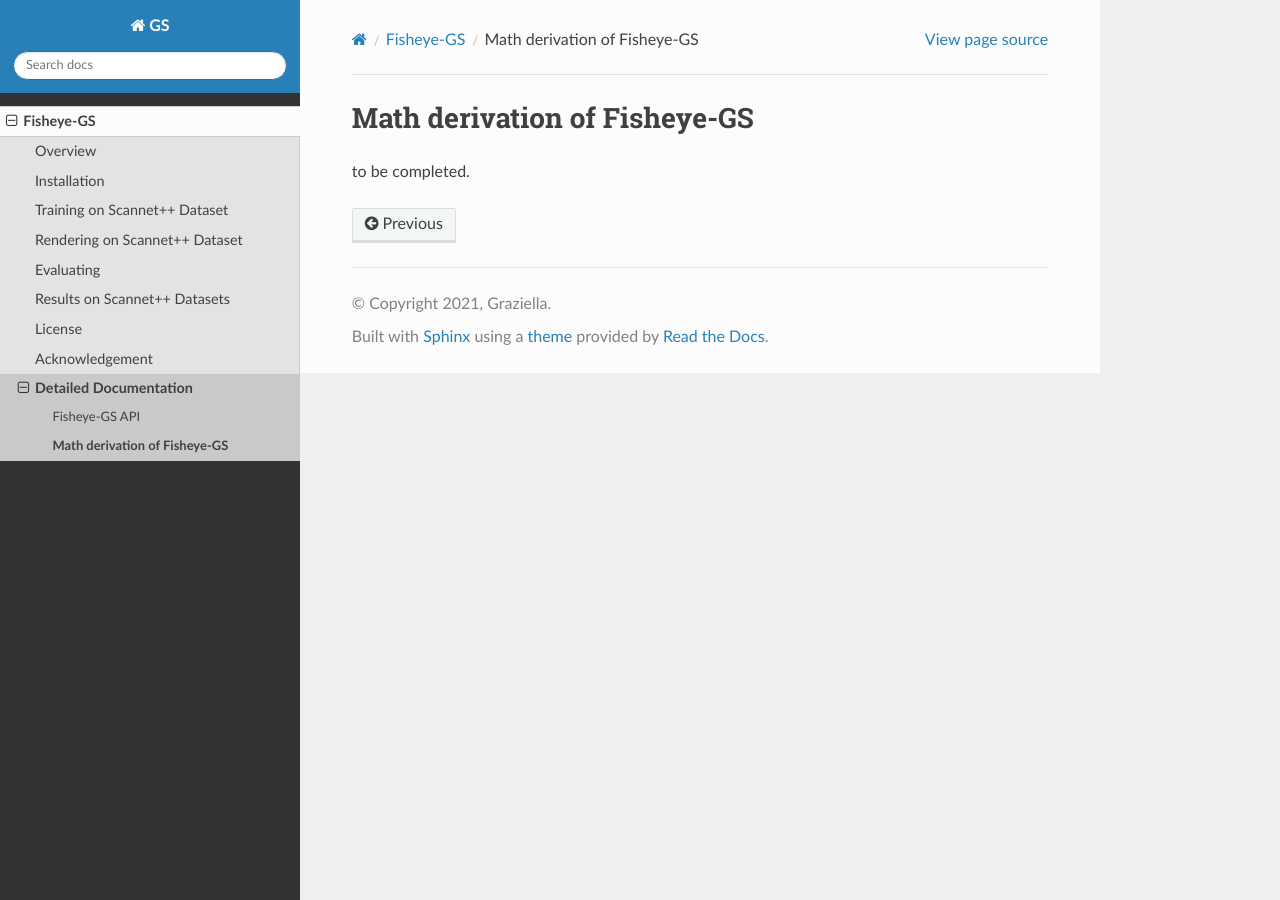
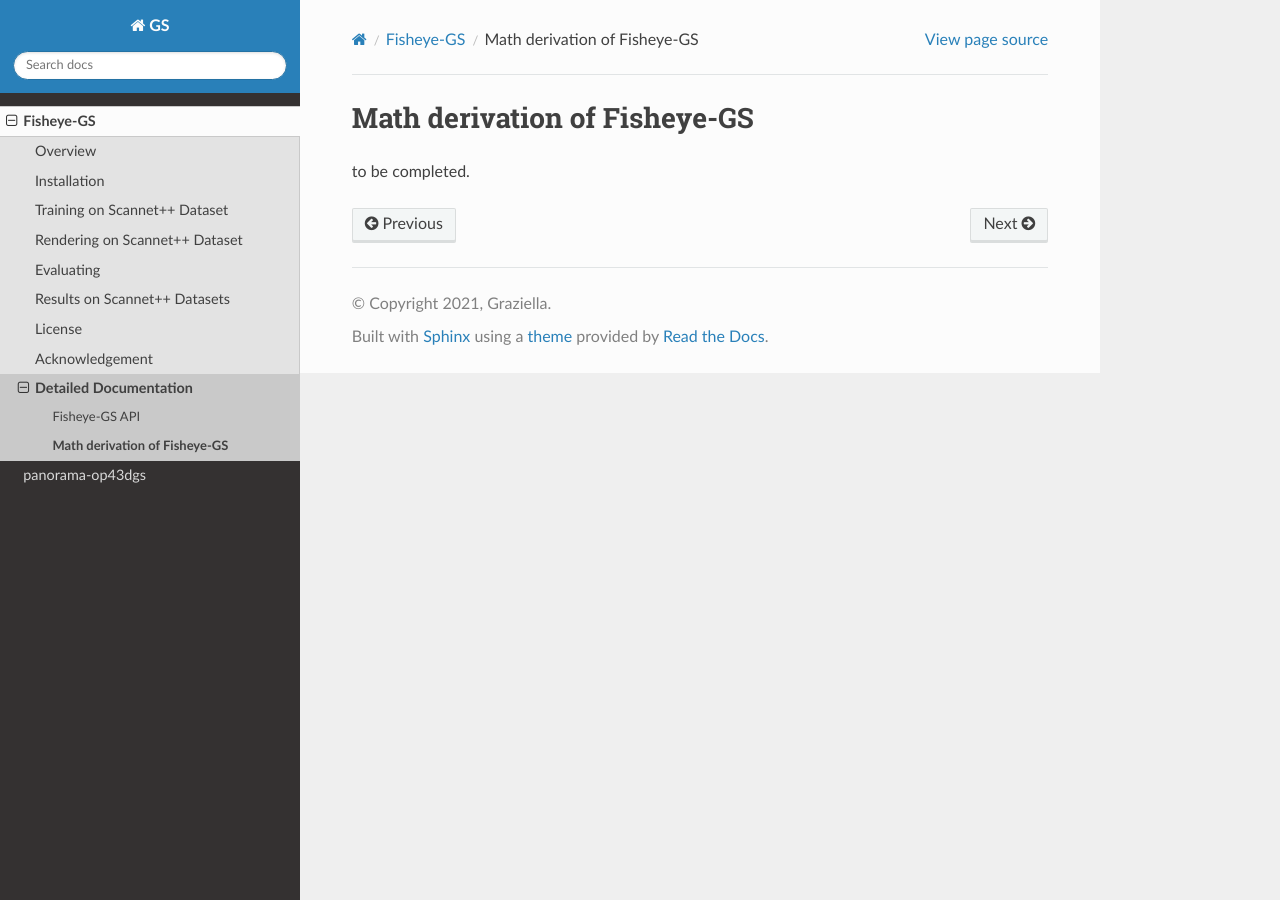
Before and after one commit to zmliao/GS_4_CamModels, a Sphinx documentation site: the page built from docs/source/fisheye_derivation.md, in a window 1280 px wide. Built offline with Sphinx 7.4.7 and the Read the Docs theme 3.1.0, drawn with Linux system fonts in a browser that asks for light colours; pages that are not in the unit, such as notebooks, are missing from menus.

Commit message:
Update index.rst

```diff
--- a/docs/source/index.rst
+++ b/docs/source/index.rst
@@ -12,4 +12,4 @@ Contents
    :maxdepth: 1
 
    fisheye
-   panorama-op43dgs
+   panorama-op43dGS
```
